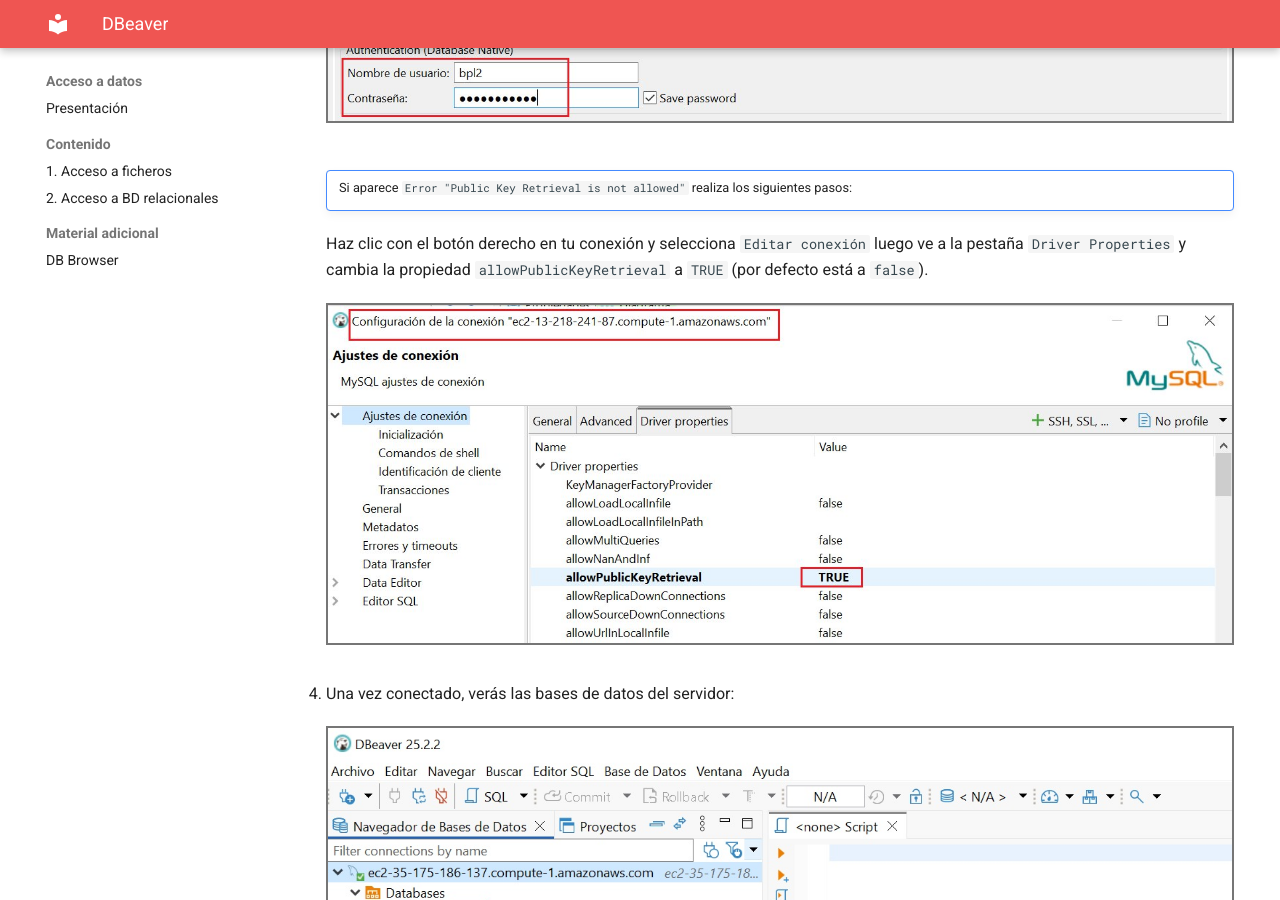
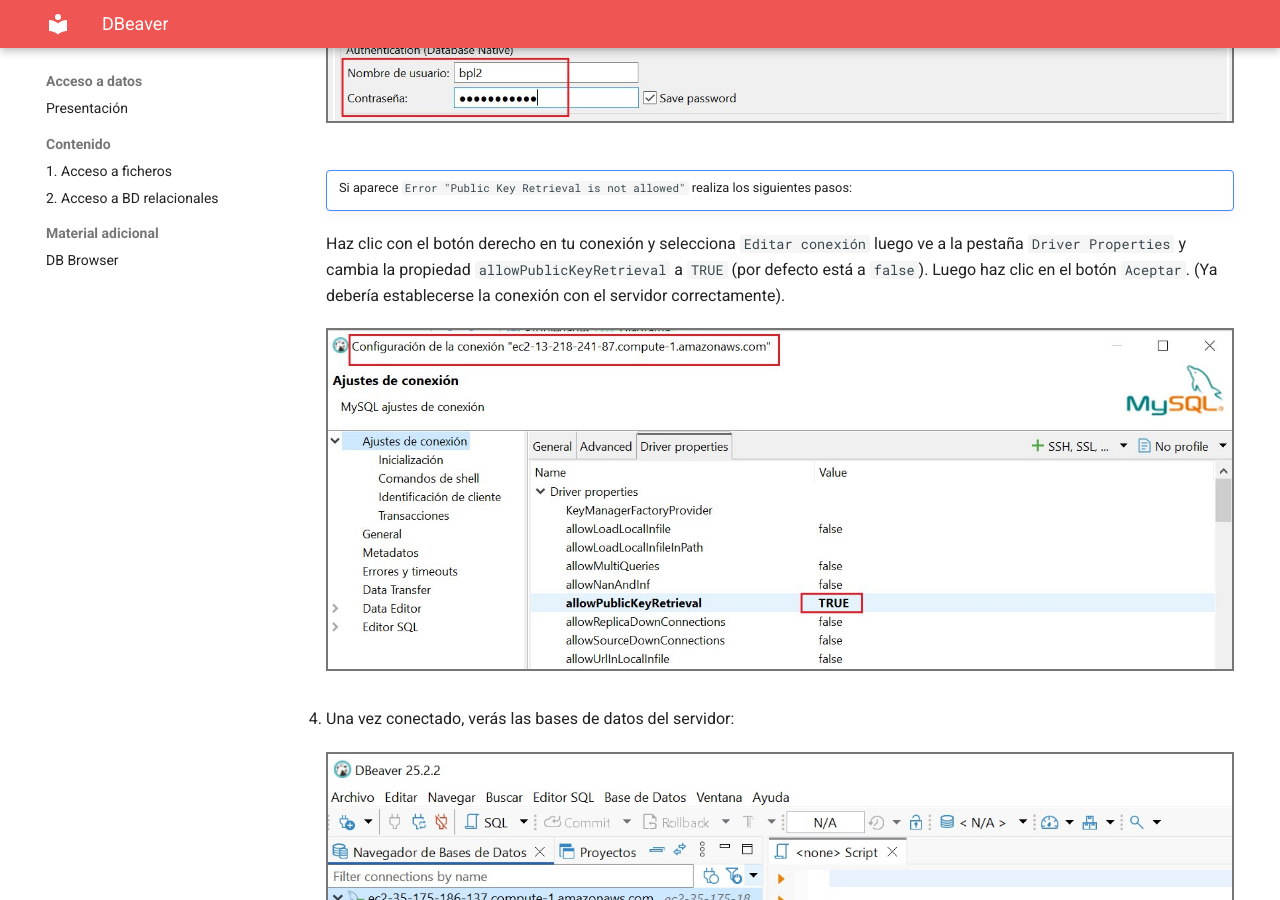
Before and after one commit to bpaterna/acceso_datos, an MkDocs documentation site: the page built from docs/dbeaver.md, in a window 1280 px wide and 900 px high, scrolled down 2158 px. Built offline with MkDocs 1.6.1 and Material for MkDocs 9.7.7, drawn with Linux system fonts in a browser that asks for light colours.

Commit message:
Update dbeaver.md

```diff
--- a/docs/dbeaver.md
+++ b/docs/dbeaver.md
@@ -88,7 +88,7 @@ Para conectar a una base de datos *MySQL* sigue estos pasos:
     !!!Note ""
         Si aparece `Error "Public Key Retrieval is not allowed"` realiza los siguientes pasos:
 
-    Haz clic con el botón derecho en tu conexión y selecciona `Editar conexión` luego ve a la pestaña `Driver Properties` y cambia la propiedad `allowPublicKeyRetrieval` a `TRUE` (por defecto está a `false`).
+    Haz clic con el botón derecho en tu conexión y selecciona `Editar conexión` luego ve a la pestaña `Driver Properties` y cambia la propiedad `allowPublicKeyRetrieval` a `TRUE` (por defecto está a `false`). Luego haz clic en el botón `Aceptar`. (Ya debería establecerse la conexión con el servidor correctamente).
     ![Imagen 10](img/dbeaver/dbeaver10.jpg)
 
 
```
